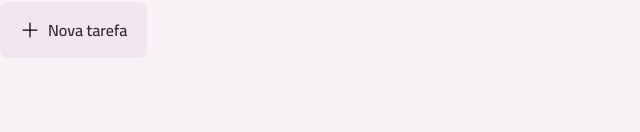
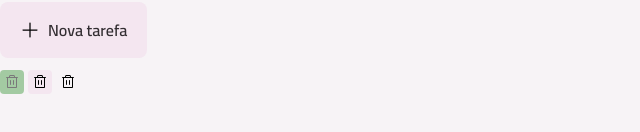
Before and after one commit to carvalhxlucas/to-do-list, a React (Vite) app: page / in a window 1280 px wide. Shown: the part 192-324 px from the top of the page, without its empty margins (0-640 px from the left). Built offline with nearby package versions, Linux system fonts and the light colour scheme.

Commit message:
feat: adding new component - button-icon

```diff
--- a/src/App.tsx
+++ b/src/App.tsx
@@ -8,6 +8,7 @@
 import Icon from './components/icon';
 import Badge from './components/badge';
 import Button from './components/button';
+import ButtonIcon from './components/button-icon';
 
 export default function App() {
     return (
@@ -40,6 +41,12 @@
             <div className="flex gap-4">
                 <Button icon={PlusIcon}>Nova tarefa</Button>
             </div>
+
+            <div className="flex gap-1">
+                <ButtonIcon icon={TrashIcon} disabled />
+                <ButtonIcon icon={TrashIcon} variant="secondary" />
+                <ButtonIcon icon={TrashIcon} variant="tertiary" />
+            </div>
         </div>
     )
 }
--- /dev/null
+++ b/src/components/button-icon.tsx
@@ -0,0 +1,69 @@
+import { cva, type VariantProps } from "class-variance-authority";
+import Icon from "./icon";
+
+export const buttonIconVariants = cva(
+    `
+  inline-flex items-center justify-center cursor-pointer transition group
+`,
+    {
+        variants: {
+            variant: {
+                primary: "bg-green-base hover:bg-green-dark",
+                secondary: "bg-gray-200 hover:bg-pink-base",
+                tertiary: "bg-transparent hover:bg-gray-200",
+            },
+            size: {
+                sm: "w-6 h-6 p-1 rounded",
+            },
+            disabled: {
+                true: "opacity-50 pointer-events-none",
+            },
+        },
+        defaultVariants: {
+            variant: "primary",
+            size: "sm",
+            disabled: false,
+        },
+    }
+);
+
+interface ButtonIconProps
+    extends Omit<React.ComponentProps<"button">, "disabled" | "size">,
+    VariantProps<typeof buttonIconVariants> {
+    icon: React.ComponentProps<typeof Icon>["svg"];
+}
+
+export const buttonIconIconVariants = cva("transition", {
+    variants: {
+        variant: {
+            primary: "fill-white",
+            secondary: "fill-pink-base group-hover:fill-white",
+            tertiary: "fill-gray-300 group-hover:fill-gray-400",
+        },
+        size: {
+            sm: "w-4 h-4",
+        },
+    },
+    defaultVariants: {
+        variant: "primary",
+        size: "sm",
+    },
+});
+
+export default function ButtonIcon({
+    variant,
+    size,
+    disabled,
+    className,
+    icon,
+    ...props
+}: ButtonIconProps) {
+    return (
+        <button
+            className={buttonIconVariants({ className, variant, size, disabled })}
+            {...props}
+        >
+            <Icon className={buttonIconIconVariants({ size, variant })} svg={icon} />
+        </button>
+    );
+}
```
Also changed, not shown: src/components/button.tsx (indentation only). Lines whose indentation alone changed are shown as unchanged.
